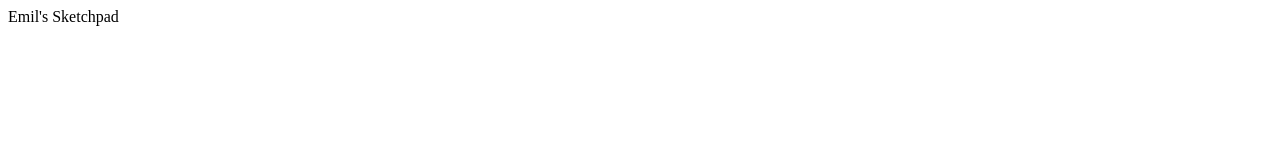
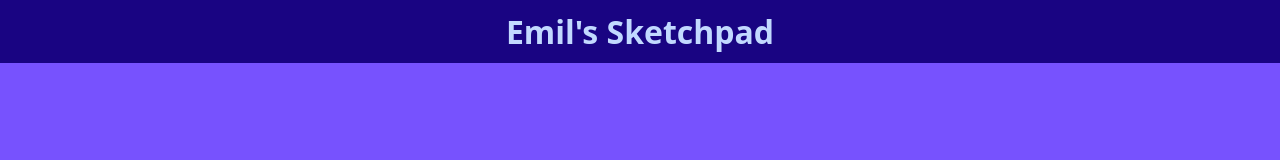
Before and after one commit to exile213/Etch-a-Sketch, a plain HTML site: page index.htm in a window 1280 px wide. Drawn offline with Linux system fonts and the light colour scheme.

Commit message:
Connect CSS to html, Style Title

```diff
--- a/index.htm
+++ b/index.htm
@@ -3,6 +3,7 @@
 <head>
     <meta charset="UTF-8">
     <meta name="viewport" content="width=device-width, initial-scale=1.0">
+    <link rel="stylesheet" href="styles.css">
     <title>Emil's Sketchpad</title>
 </head>
 <body>
--- a/styles.css
+++ b/styles.css
@@ -0,0 +1,22 @@
+*{
+    font-family: system-ui;
+    margin:0;
+}
+
+body html{
+    width:100%;
+    height:100%;
+}
+
+body {
+    background:#7752FE
+}
+
+.title{
+    padding:10px;
+    text-align: center;
+    font-size: 2rem;
+    font-weight: 800;
+    color:#C2D9FF;
+    background:#190482;
+}
```
